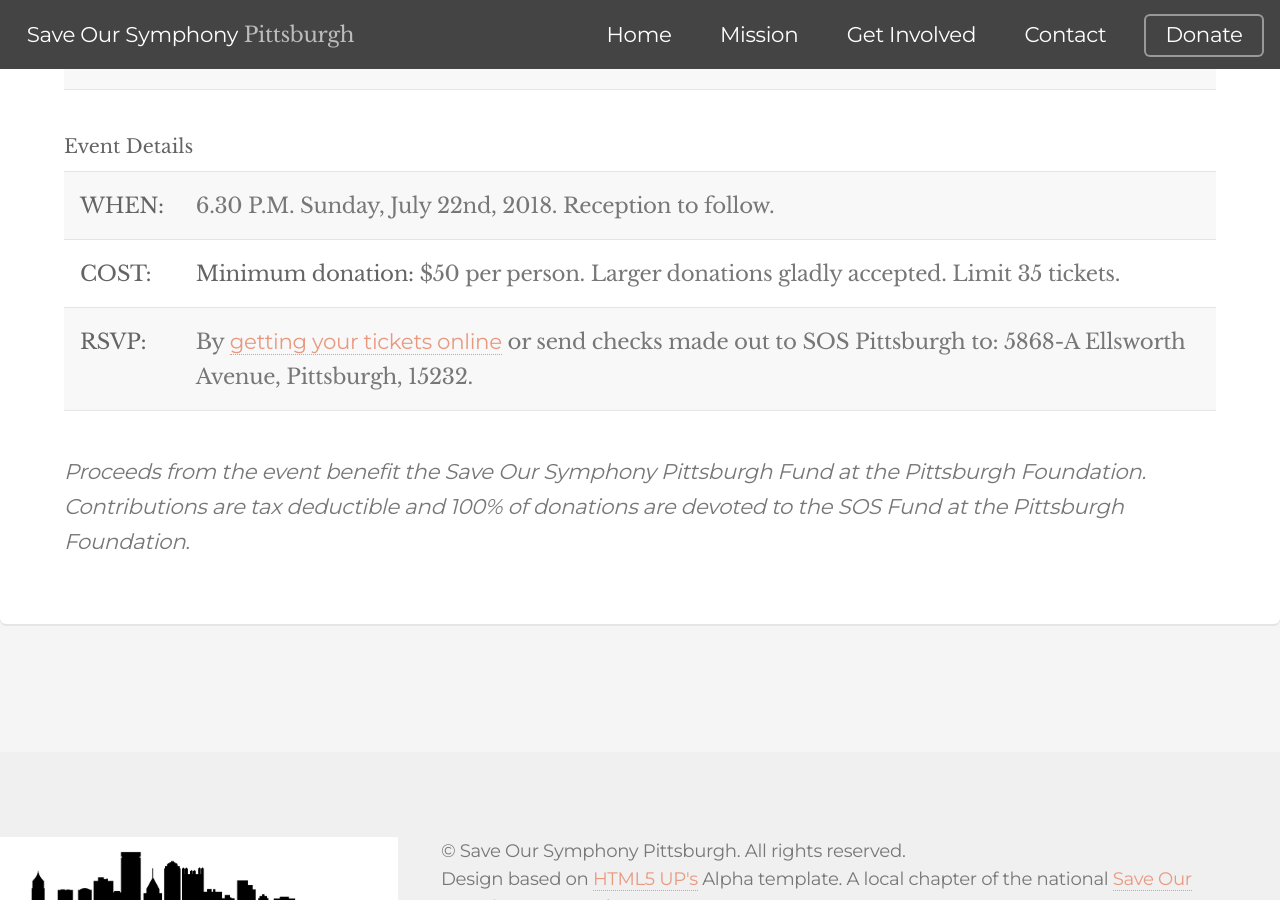
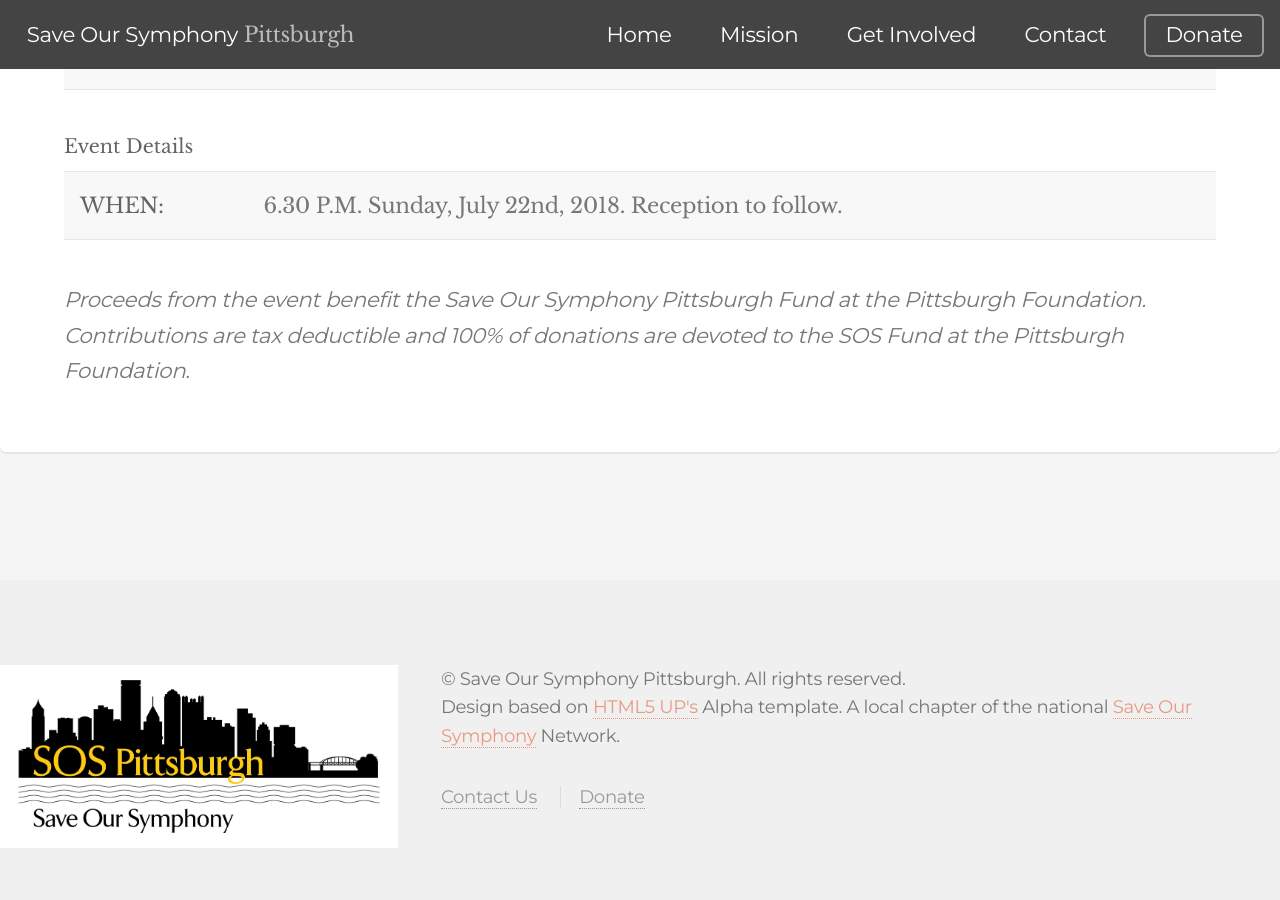
Before and after one commit to daraghbyrne/sospittsburgh, a Jekyll site: the page built from _posts/events/2018-07-22-recital-levinson.markdown, in a window 1280 px wide and 900 px high, scrolled down 1539 px. Built offline with Jekyll 4.4.1, drawn with Linux system fonts in a browser that asks for light colours; nearby versions of some CDN libraries.

Commit message:
Updated Recital Levinson

```diff
--- a/_posts/events/2018-07-22-recital-levinson.markdown
+++ b/_posts/events/2018-07-22-recital-levinson.markdown
@@ -4,36 +4,35 @@
 categories:
 - event
 - events
-layout: post
 description: 'A private concert featuring a piano trio with Rodrigo Ojeda and musicians
   of the Pittsburgh Symphony Orchestra. '
+layout: post
 ---
 
 #### Rescue Recital  #11
+
 ## Private House Concert
+
 ### Sunday, July 22nd, 2018 6.30pm at the home of Lisa & Harry Levinson
-
 
 <img src="/assets/images/event-levinson.png" alt="Rescue Recital #11 - Private House Concert" width="100%" style="min-width: 100px; max-width: 30%">
 
+> #### Join us for a piano trio and a performance including Piazzolla’s Four Seasons of Buenos Aires, featuring  <br/>
+>
+> *Piano:* Rodrigo Ojeda; <br/>
+> *Cello:* Bronwyn Banerdt; and <br/>
+> *Violin:* Dennis O'Boyle.
 
-> #### Join us for a piano trio and a performance including Piazzolla’s Four Seasons of Buenos Aires, featuring  <br/>
-> _Piano:_ Rodrigo Ojeda; <br/>
-> _Cello:_ Bronwyn Banerdt; and <br/>
-> _Violin:_ Dennis O'Boyle.
+**Please note this is a private concert for invited guests of Lisa & Harry Levinson.**
 
-__Please note this is a private concert for invited guests of Lisa & Harry Levinson.__
+##### **Event Schedule**
 
-##### __Event Schedule__
+| *6.30pm*  | Wine and Cheese |
+| *7.15pm*  | Concert |
+| *8.15pm*  | Reception |
 
-| _6.30pm_  | Wine and Cheese |
-| _7.15pm_  | Concert |
-| _8.15pm_  | Reception |
+##### **Event Details**
 
-##### __Event Details__
+| **WHEN:**  | 6.30 P.M. Sunday, July 22nd, 2018. Reception to follow.  |
 
-| __WHEN:__  | 6.30 P.M. Sunday, July 22nd, 2018. Reception to follow.  |
-| __COST:__  | __Minimum donation:__ $50 per person. Larger donations gladly accepted. Limit 35 tickets. |
-| __RSVP:__  | By [getting your tickets online](https://squareup.com/store/save-our-symphony-pittsburgh) or send checks made out to SOS Pittsburgh to: 5868-A Ellsworth Avenue, Pittsburgh, 15232. |
-
-_Proceeds from the event benefit the Save Our Symphony Pittsburgh Fund at the Pittsburgh Foundation.  Contributions are tax deductible and 100% of donations are devoted to the SOS Fund at the Pittsburgh Foundation._
+*Proceeds from the event benefit the Save Our Symphony Pittsburgh Fund at the Pittsburgh Foundation.  Contributions are tax deductible and 100% of donations are devoted to the SOS Fund at the Pittsburgh Foundation.*
```
